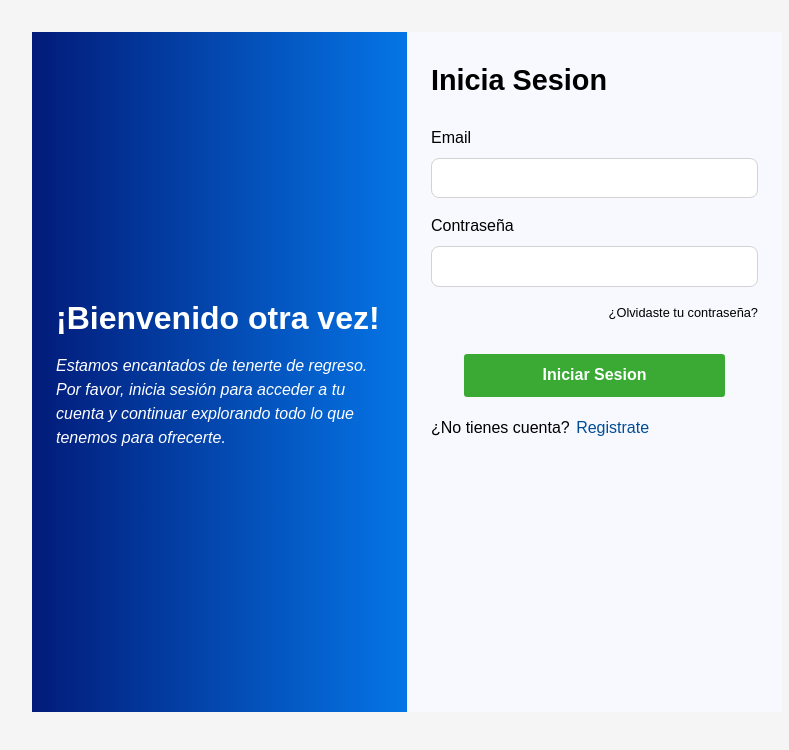
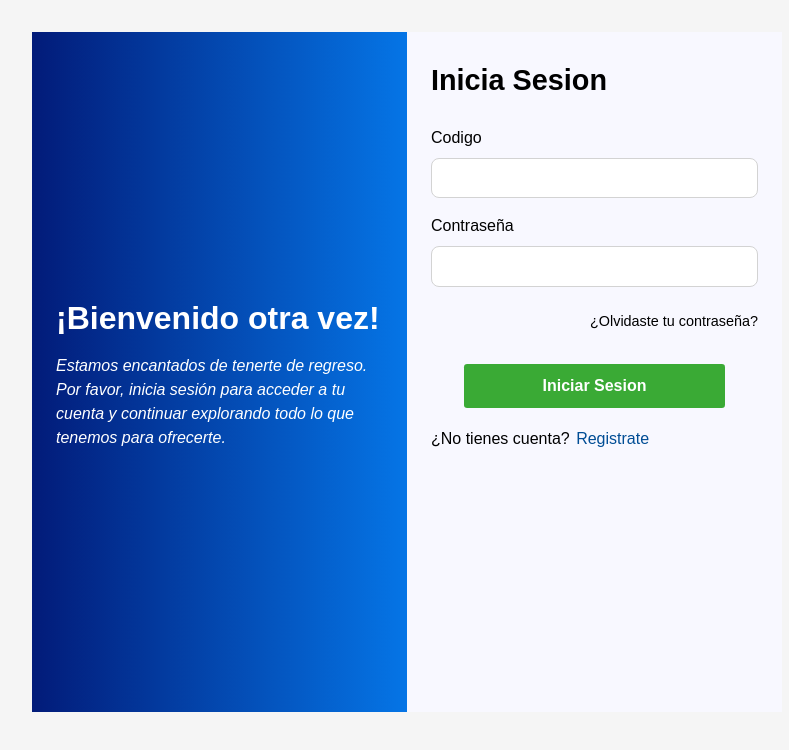
Before and after one commit to leididelapuente13/PlataformaProyectosAula, a React (Vite) app in the folder client/: page / in a window 1280 px wide. Shown: the top 750 px of the page, without its empty margins (233-1022 px from the left). Built offline with nearby package versions, Linux system fonts and the light colour scheme.

Commit message:
feat(login page): add login's fields validation

```diff
--- a/client/package.json
+++ b/client/package.json
@@ -35,6 +35,7 @@
 		"@babel/preset-react": "^7.23.3",
 		"@testing-library/jest-dom": "^6.4.2",
 		"@testing-library/react": "^14.2.1",
+		"@testing-library/user-event": "^14.5.2",
 		"@types/react": "^18.2.56",
 		"@types/react-dom": "^18.2.19",
 		"@vitejs/plugin-react": "^4.2.1",
@@ -42,18 +43,21 @@
 		"eslint": "^8.57.0",
 		"eslint-config-standard": "^17.1.0",
 		"eslint-plugin-import": "^2.29.1",
+		"eslint-plugin-jest-dom": "^5.1.0",
 		"eslint-plugin-n": "^16.6.2",
 		"eslint-plugin-promise": "^6.1.1",
 		"eslint-plugin-react": "^7.34.0",
 		"eslint-plugin-react-hooks": "^4.6.0",
 		"eslint-plugin-react-refresh": "^0.4.5",
+		"eslint-plugin-testing-library": "^6.2.0",
 		"identity-obj-proxy": "^3.0.0",
 		"jest": "^29.7.0",
 		"jest-environment-jsdom": "^29.7.0",
 		"jest-svg": "^1.0.0",
+		"msw": "^2.2.5",
 		"prettier": "^3.2.5",
 		"react-test-renderer": "^18.2.0",
-		"sass": "^1.71.1",
+		"sass": "^1.72.0",
 		"transformer": "^1.2.8",
 		"vite": "^5.1.4"
 	},
--- /dev/null
+++ b/client/src/components/utils/validation/ValidationError.jsx
@@ -0,0 +1,16 @@
+import {PropTypes} from 'prop-types'
+
+export const ValidationError = ({message}) => {
+  return (
+    <span style={styles}>{message}</span>
+  )
+}
+
+const styles = {
+    color: 'darkRed',
+    fontSize: '0.8rem',
+}
+
+ValidationError.propTypes = {
+    message: PropTypes.string.isRequired
+}
--- a/client/src/pages/shared/LogIn/LogIn.jsx
+++ b/client/src/pages/shared/LogIn/LogIn.jsx
@@ -1,52 +1,52 @@
 //Styles
-import styles from "./LogIn.module.scss";
-
+import styles from './LogIn.module.scss';
 //Dependencies
-import { Link, useNavigate } from "react-router-dom";
-// import { loginSuccess} from "../../features/users/userSlice";
+// import { Link, useNavigate } from "react-router-dom";
 // import { useLoginUserMutation } from "../../api/apiSlice";
-// import { useDispatch } from "react-redux";
-import { useState } from "react";
-
+import { useForm } from 'react-hook-form';
+import { ValidationError } from '../../../components/utils/validation/ValidationError';
 
 export const LogIn = () => {
-  const [email, setEmail] = useState("");
-  const [password, setPassword] = useState("");
-  // const dispatch = useDispatch();
+	const {
+		register,
+		handleSubmit,
+		formState: { errors },
+		reset,
+	} = useForm();
+
 	// const [login] = useLoginUserMutation();
 
 	// const navigate = useNavigate();
 
-  // const handleLogin = async (e) => {
-  //   e.preventDefault();
-
-  //   try {
-  //     const response = await login({ email, password });
-  //     if (response.data.token) {
-  //       const userRol = response.data.data.rol_id;
-  //       dispatch(
-  //         loginSuccess({
-  //           user: response.data.data,
-  //           token: response.data.token,
-  //         })
-  //       );
-  //       console.log(response)
-  //       if (userRol === 1) {
-  //         navigate('/indexAdmin');
-  //       } else if (userRol === 2) {
-  //         navigate('/indexStudents');
-  //       } else if (userRol === 3) {
-  //         navigate('/indexProfessors');
-  //       }
-  //     } else {
-  //       console.error("Error al iniciar sesion", response.data.error);
-  //     }
-  //   } catch (error) {
-  //   console.log("Enviar")
-  //     console.error("Error: ", error);
-  //   }
-  // };
-
+	const handleLogIn = async (data) => {
+		console.log(data);
+		reset();
+		// try {
+		// 	const response = await login({ email, password });
+		// 	if (response.data.token) {
+		// 		const userRol = response.data.data.rol_id;
+		// 		dispatch(
+		// 			loginSuccess({
+		// 				user: response.data.data,
+		// 				token: response.data.token,
+		// 			}),
+		// 		);
+		// 		console.log(response);
+		// 		if (userRol === 1) {
+		// 			navigate('/indexAdmin');
+		// 		} else if (userRol === 2) {
+		// 			navigate('/indexStudents');
+		// 		} else if (userRol === 3) {
+		// 			navigate('/indexProfessors');
+		// 		}
+		// 	} else {
+		// 		console.error('Error al iniciar sesion', response.data.error);
+		// 	}
+		// } catch (error) {
+		// 	console.log('Enviar');
+		// 	console.error('Error: ', error);
+		// }
+	};
 	return (
 		<main className={styles.main}>
 			<div className={styles.container}>
@@ -57,34 +57,59 @@ export const LogIn = () => {
 					para ofrecerte.
 				</p>
 			</div>
-      <form className={styles.form}>
+			<form
+				className={styles.form}
+				role='form'
+				onSubmit={handleSubmit(handleLogIn)}
+			>
 				<h3 className={styles.form__title}>Inicia Sesion</h3>
-        <label htmlFor="email" className={styles.form__label}>
-          Email
+				<label htmlFor='code' className={styles.form__label}>
+					Codigo
 				</label>
-        <input type="text" name="userCode" id="email" className={styles.form__input} value={email}
-          required onChange={(e)=>{setEmail(e.target.value)}}/>
-        <label htmlFor="contrasenia" className={styles.form__label}>
+				<input
+					type='text'
+					id='code'
+					className={styles.form__input}
+					{...register('userCode', {
+						required: {
+							value: true,
+							message: 'El codigo es requerido',
+						},
+					})}
+				/>
+				{errors.userCode && (
+					<ValidationError message={errors.userCode.message} />
+				)}
+				<label htmlFor='password' className={styles.form__label}>
 					Contraseña
 				</label>
 				<input
-          type="password"
-          name="password"
-          id="contrasenia"
+					type='password'
+					id='password'
 					className={styles.form__input}
-          value={password}
-          onChange={(e)=>{setPassword(e.target.value)}}
-          required
+					{...register('password', {
+						required: {
+							value: true,
+							message: 'La contraseña es requerida',
+						},
+						minLength: {
+							value: 8,
+							message: 'La contraseña debe tener al menos 8 digitos',
+						},
+					})}
 				/>
-        <a className={styles.form__link}>
-          ¿Olvidaste tu contraseña?
-        </a>
-        <input type="submit" value="Iniciar Sesion" className={styles.form__button} />
+				{errors.password && (
+					<ValidationError message={errors.password.message} />
+				)}
+				<a className={styles.form__link}>¿Olvidaste tu contraseña?</a>
+				<input
+					type='submit'
+					value='Iniciar Sesion'
+					className={styles.form__button}
+				/>
 				<p>
 					¿No tienes cuenta?
-          <a className={styles.form__linkBlue}>
-            Registrate
-          </a>
+					<a className={styles.form__linkBlue}>Registrate</a>
 				</p>
 			</form>
 		</main>
--- a/client/src/pages/shared/LogIn/LogIn.module.scss
+++ b/client/src/pages/shared/LogIn/LogIn.module.scss
@@ -52,6 +52,7 @@ body {
 	}
 	&__label {
 		display: block;
+		margin-top: 1rem;
 	}
 	&__input {
 		display: block;
@@ -59,7 +60,6 @@ body {
 		font-size: 0.9rem;
 		border-radius: 0.5rem;
 		border: 1px solid lightgray;
-		margin-bottom: 1rem;
 		margin-top: 0.5rem;
 		width: 100%;
 
@@ -71,7 +71,8 @@ body {
 	&__link {
 		float: right;
 		margin-bottom: 2rem;
-		font-size: 0.8rem;
+		font-size: 0.9rem;
+		margin-top: 1.5rem;
 
 		&:hover {
 			color: variables.$secondary-blue;
```
Also changed, not shown: client/.eslintrc.cjs, 1 other file (tests, documents, lock files or other folders). Lines whose indentation alone changed are shown as unchanged.
